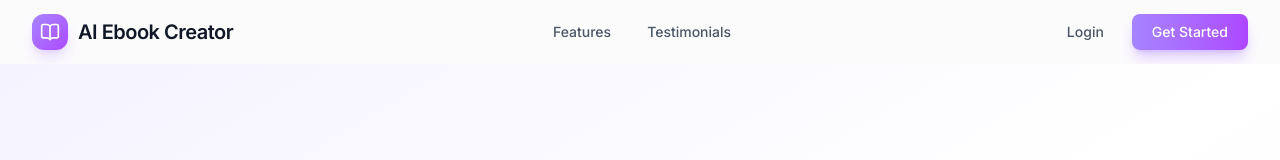
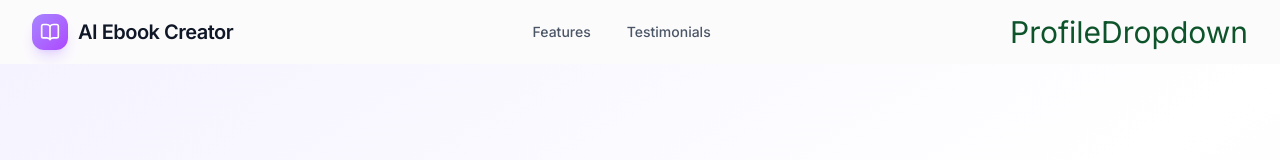
Before and after one commit to abdullahnadeemdev/ebook-generator, a React (Vite) app in the folder frontend/: page / in a window 1280 px wide. Shown: the top 160 px of the page. Built offline with nearby package versions, Linux system fonts and the light colour scheme; a web font is replaced by a local one.

Commit message:
added frontend

```diff
--- a/frontend/src/components/layout/Navbar/Navbar.jsx
+++ b/frontend/src/components/layout/Navbar/Navbar.jsx
@@ -53,7 +53,7 @@ const Navbar = () => {
 
           {/* Auth buttons & Profile */}
           <div className="hidden lg:flex items-center space-x-3">
-            {isAuthenticated ? (
+            {!isAuthenticated ? (
               <ProfileDropdown
                 isOpen={profileDropdownOpen}
                 onToggle={(e) => {
```
